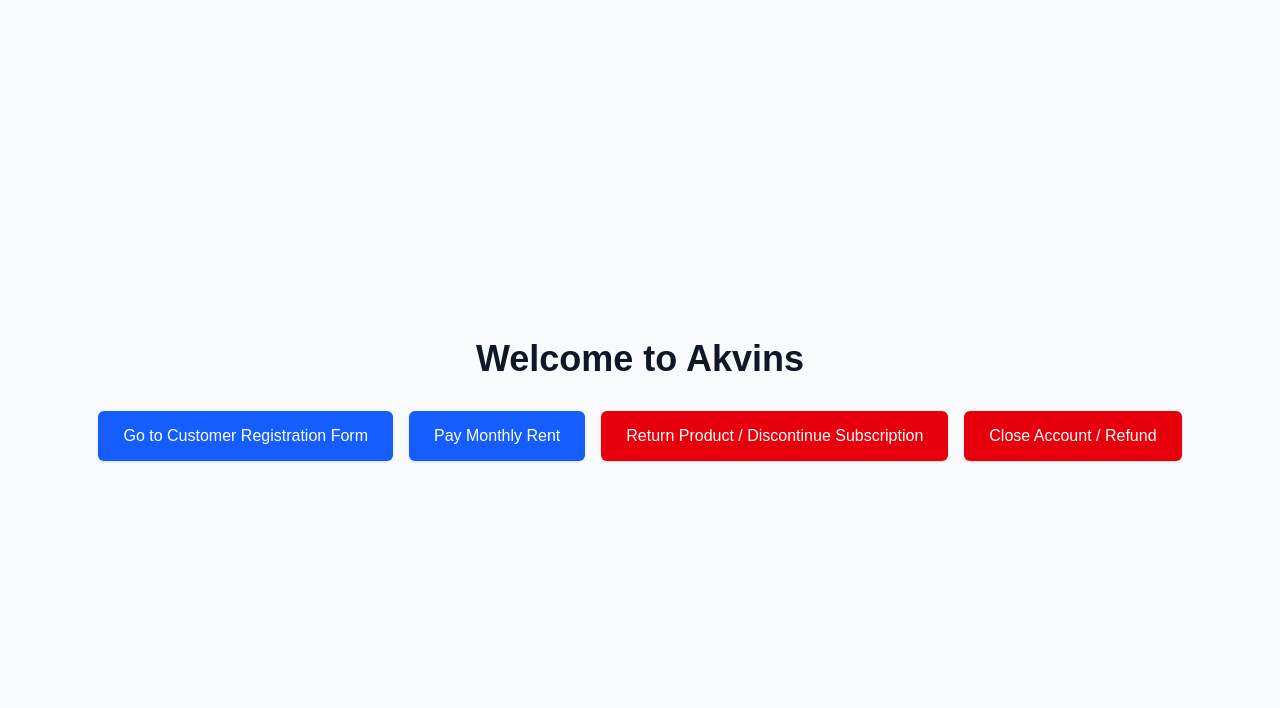
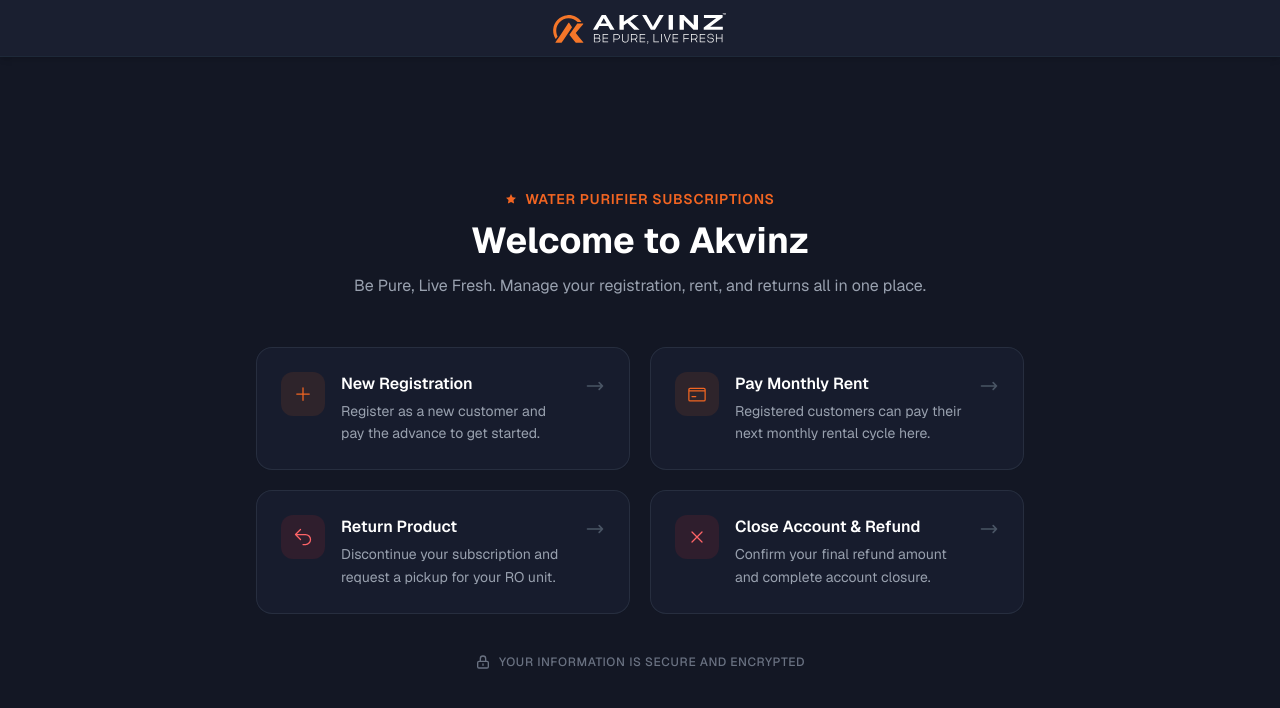
Before and after one commit to HarikrishnaDeveloper/akvinz-frontend, a Next.js app: page / in a window 1280 px wide. Shown: the top 708 px of the page. Built offline with nearby package versions, Linux system fonts and the light colour scheme.

Commit message:
implement landing page with navigation options for customer actions

```diff
--- a/src/app/page.tsx
+++ b/src/app/page.tsx
@@ -1,37 +1,95 @@
 import Link from "next/link";
+
+const actions = [
+  {
+    href: "/customerForm",
+    title: "New Registration",
+    description: "Register as a new customer and pay the advance to get started.",
+    accent: "text-[#f26522] bg-[#f26522]/10",
+    icon: (
+      <path strokeLinecap="round" strokeLinejoin="round" strokeWidth="1.5" d="M12 4.5v15m7.5-7.5h-15" />
+    ),
+  },
+  {
+    href: "/rentForm",
+    title: "Pay Monthly Rent",
+    description: "Registered customers can pay their next monthly rental cycle here.",
+    accent: "text-[#f26522] bg-[#f26522]/10",
+    icon: (
+      <path strokeLinecap="round" strokeLinejoin="round" strokeWidth="1.5" d="M2.25 8.25h19.5M2.25 8.25v10.5a1.5 1.5 0 001.5 1.5h16.5a1.5 1.5 0 001.5-1.5V8.25M2.25 8.25V6.75a1.5 1.5 0 011.5-1.5h16.5a1.5 1.5 0 011.5 1.5v1.5M6 15h4.5" />
+    ),
+  },
+  {
+    href: "/returnForm",
+    title: "Return Product",
+    description: "Discontinue your subscription and request a pickup for your RO unit.",
+    accent: "text-red-400 bg-red-500/10",
+    icon: (
+      <path strokeLinecap="round" strokeLinejoin="round" strokeWidth="1.5" d="M9 15L3 9m0 0l6-6M3 9h12a6 6 0 010 12h-3" />
+    ),
+  },
+  {
+    href: "/closeForm",
+    title: "Close Account & Refund",
+    description: "Confirm your final refund amount and complete account closure.",
+    accent: "text-red-400 bg-red-500/10",
+    icon: (
+      <path strokeLinecap="round" strokeLinejoin="round" strokeWidth="1.5" d="M6 18L18 6M6 6l12 12" />
+    ),
+  },
+];
 
 export default function Home() {
   return (
-    <div className="min-h-screen bg-gray-50 flex flex-col items-center justify-center py-12 sm:px-6 lg:px-8">
-      <h1 className="text-4xl font-bold text-gray-900 mb-8">
-        Welcome to Akvins
-      </h1>
-      <div className="flex flex-col sm:flex-row gap-4">
-        <Link
-          href="/customerForm"
-          className="px-6 py-3 border border-transparent text-base font-medium rounded-md shadow-sm text-white bg-blue-600 hover:bg-blue-700"
-        >
-          Go to Customer Registration Form
-        </Link>
-        <Link
-          href="/rentForm"
-          className="px-6 py-3 border border-transparent text-base font-medium rounded-md shadow-sm text-white bg-blue-600 hover:bg-blue-700"
-        >
-          Pay Monthly Rent
-        </Link>
-        <Link
-          href="/returnForm"
-          className="px-6 py-3 border border-transparent text-base font-medium rounded-md shadow-sm text-white bg-red-600 hover:bg-red-700"
-        >
-          Return Product / Discontinue Subscription
-        </Link>
-        <Link
-          href="/closeForm"
-          className="px-6 py-3 border border-transparent text-base font-medium rounded-md shadow-sm text-white bg-red-600 hover:bg-red-700"
-        >
-          Close Account / Refund
-        </Link>
-      </div>
+    <div className="min-h-screen bg-[#131724] text-white flex flex-col font-sans">
+      <header className="bg-[#1a1f30] flex items-center justify-center px-4 py-3 shadow-md border-b border-gray-800">
+        <img src="/logo-footer.svg" alt="AKVINZ Logo" className="h-8 object-contain" />
+      </header>
+
+      <main className="flex-grow flex flex-col items-center justify-center px-4 py-16">
+        <div className="text-center mb-12 max-w-xl">
+          <div className="inline-flex items-center gap-2 mb-3">
+            <svg className="w-3 h-3 text-[#f26522]" fill="currentColor" viewBox="0 0 24 24"><path d="M12 2L15.09 8.26L22 9.27L17 14.14L18.18 21.02L12 17.77L5.82 21.02L7 14.14L2 9.27L8.91 8.26L12 2Z" /></svg>
+            <span className="text-[#f26522] text-sm font-semibold tracking-wider uppercase">Water Purifier Subscriptions</span>
+          </div>
+          <h1 className="text-3xl sm:text-4xl font-bold text-white mb-3">Welcome to Akvinz</h1>
+          <p className="text-gray-400 text-sm sm:text-base leading-relaxed">
+            Be Pure, Live Fresh. Manage your registration, rent, and returns all in one place.
+          </p>
+        </div>
+
+        <div className="grid grid-cols-1 sm:grid-cols-2 gap-5 w-full max-w-3xl">
+          {actions.map((action) => (
+            <Link
+              key={action.href}
+              href={action.href}
+              className="group bg-[#1a1f30]/80 border border-gray-700/50 rounded-2xl p-6 backdrop-blur-sm hover:border-[#f26522]/60 hover:bg-[#1a1f30] transition-all flex items-start gap-4"
+            >
+              <div className={`w-11 h-11 shrink-0 rounded-xl flex items-center justify-center ${action.accent}`}>
+                <svg className="w-5 h-5" fill="none" stroke="currentColor" viewBox="0 0 24 24">
+                  {action.icon}
+                </svg>
+              </div>
+              <div className="flex-grow">
+                <h2 className="text-base font-semibold text-white mb-1 group-hover:text-[#f26522] transition-colors">
+                  {action.title}
+                </h2>
+                <p className="text-sm text-gray-400 leading-relaxed">{action.description}</p>
+              </div>
+              <svg className="w-5 h-5 text-gray-600 group-hover:text-[#f26522] group-hover:translate-x-1 transition-all shrink-0 mt-1" fill="none" stroke="currentColor" viewBox="0 0 24 24">
+                <path strokeLinecap="round" strokeLinejoin="round" strokeWidth="2" d="M17 8l4 4m0 0l-4 4m4-4H3" />
+              </svg>
+            </Link>
+          ))}
+        </div>
+
+        <div className="mt-10 flex items-center justify-center gap-2 text-gray-500">
+          <svg className="w-4 h-4" fill="none" stroke="currentColor" viewBox="0 0 24 24">
+            <path strokeLinecap="round" strokeLinejoin="round" strokeWidth="2" d="M12 15v2m-6 4h12a2 2 0 002-2v-6a2 2 0 00-2-2H6a2 2 0 00-2 2v6a2 2 0 002 2zm10-10V7a4 4 0 00-8 0v4h8z" />
+          </svg>
+          <span className="text-xs font-medium uppercase tracking-wider">Your information is secure and encrypted</span>
+        </div>
+      </main>
     </div>
   );
 }
```
